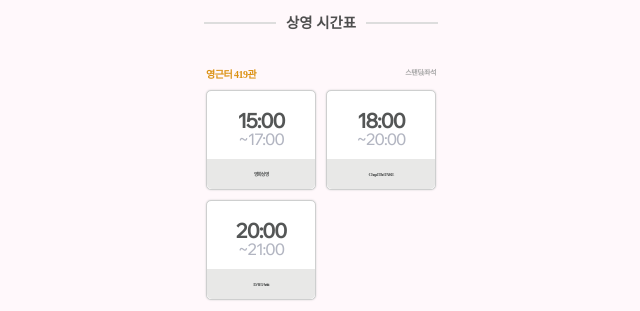
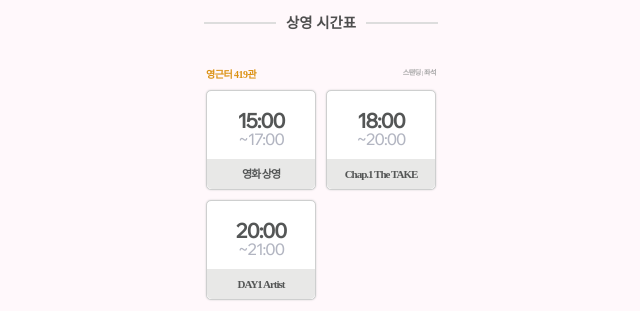
Before and after one commit to 2023-LikelionDS/dsfest_deploy, a React (Create React App) app in the folder dsfest_front/: page /schedule in a window 1280 px wide. Shown: the part 641-952 px from the top of the page, without its empty margins (319-959 px from the left). Built offline with nearby package versions, Linux system fonts and the light colour scheme; a web font is replaced by a local one.

Commit message:
폰트 조정

```diff
--- a/dsfest_front/src/components/Schedule/Take1.js
+++ b/dsfest_front/src/components/Schedule/Take1.js
@@ -81,7 +81,7 @@ const Caption = styled.div`
     bottom: 0;
     border-bottom-left-radius: 5px;
     border-bottom-right-radius: 5px;
-    font-size: 5px;
+    font-size: 11px;
     font-weight: 800;
     text-align: center;
     display: flex;
@@ -122,7 +122,7 @@ function Take1() {
                         fontSize: '7px',
                     }}
                 >
-                    스탠딩|좌석
+                    스탠딩 | 좌석
                 </p>
             </TimeTitle>
             <Table>
@@ -214,7 +214,7 @@ function Take1() {
                         fontSize: '7px',
                     }}
                 >
-                    4D|더빙
+                    4D | 더빙
                 </p>
             </TimeTitle>
             <Table>
--- a/dsfest_front/src/components/Schedule/Take2.js
+++ b/dsfest_front/src/components/Schedule/Take2.js
@@ -82,7 +82,7 @@ const Caption = styled.div`
     bottom: 0;
     border-bottom-left-radius: 5px;
     border-bottom-right-radius: 5px;
-    font-size: 5px;
+    font-size: 11px;
     font-weight: 800;
     text-align: center;
     display: flex;
@@ -118,7 +118,7 @@ function Take2() {
                         fontSize: '7px',
                     }}
                 >
-                    스탠딩|좌석
+                    스탠딩 | 좌석
                 </p>
             </TimeTitle>
             <Table>
@@ -178,7 +178,7 @@ function Take2() {
                         fontSize: '7px',
                     }}
                 >
-                    4D|더빙
+                    4D | 더빙
                 </p>
             </TimeTitle>
             <Table>
--- a/dsfest_front/src/components/Schedule/Take3.js
+++ b/dsfest_front/src/components/Schedule/Take3.js
@@ -79,7 +79,7 @@ const Caption = styled.div`
     bottom: 0;
     border-bottom-left-radius: 5px;
     border-bottom-right-radius: 5px;
-    font-size: 5px;
+    font-size: 11px;
     font-weight: 800;
     text-align: center;
     display: flex;
@@ -117,7 +117,7 @@ function Take3() {
                         fontSize: '7px',
                     }}
                 >
-                    스탠딩|좌석
+                    스탠딩 | 좌석
                 </p>
             </TimeTitle>
             <Table>
@@ -140,7 +140,9 @@ function Take3() {
                     >
                         ~20:10
                     </p>
-                    <Caption>Chap.3 우리가 써 내려갈 덕성의 한 페이지</Caption>
+                    <Caption>
+                        Chap.3 우리가 써 내려갈<br></br> 덕성의 한 페이지
+                    </Caption>
                 </Card>
                 <Card onClick={toggleHandler}>
                     <p
@@ -191,7 +193,7 @@ function Take3() {
                         fontSize: '7px',
                     }}
                 >
-                    4D|더빙
+                    4D | 더빙
                 </p>
             </TimeTitle>
             <Table>
--- a/dsfest_front/src/css/Footer.css
+++ b/dsfest_front/src/css/Footer.css
@@ -5,7 +5,9 @@
         background-color: #986d9e;
     }
 }
-
+* {
+    font-family: 'Pretendard';
+}
 .footerContainer {
     background-color: #986d9e;
     display: flex;
```
